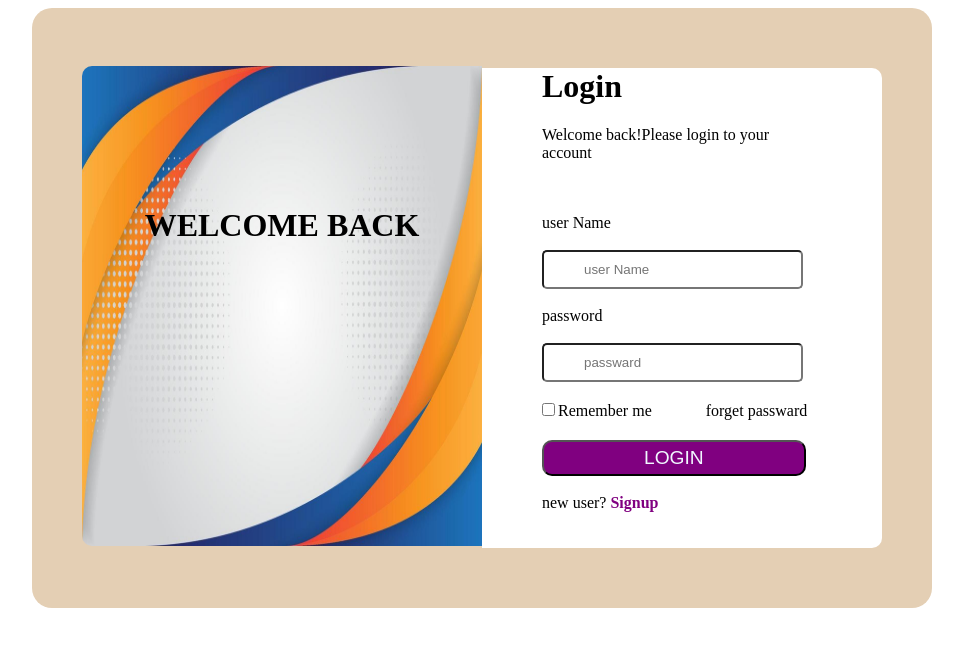
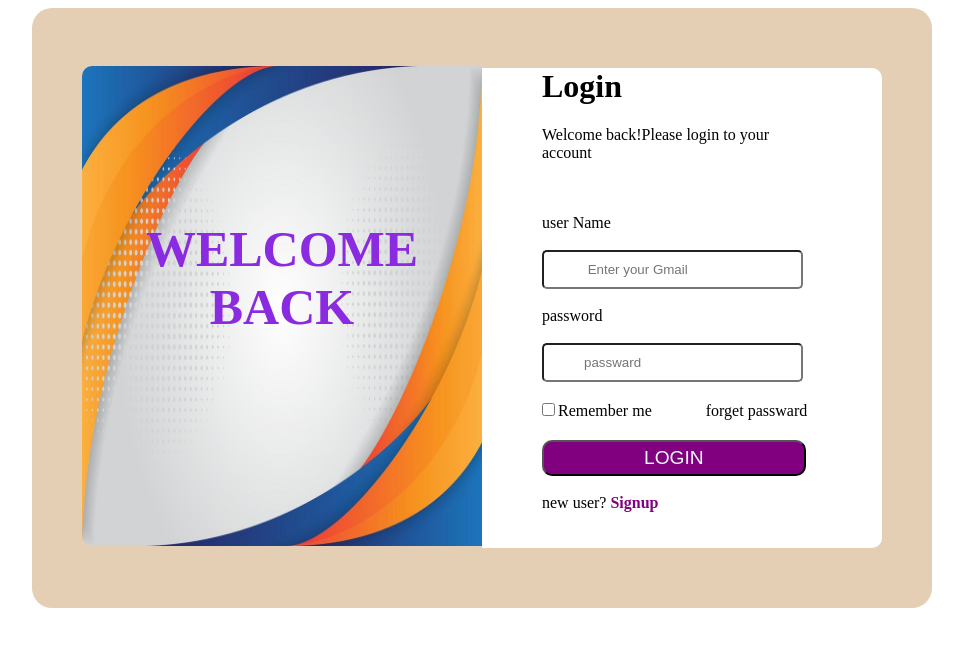
Before and after one commit to osamakhan18/task-03-html-css, a plain HTML site: page index.html in a window 1280 px wide. Shown: the whole page, without its empty margins (158-1121 px from the left). Drawn offline with Linux system fonts and the light colour scheme.

Commit message:
add the new text

```diff
--- a/index.html
+++ b/index.html
@@ -11,7 +11,7 @@
         <div id="pic" style="position: relative;" >
             <img src="./bg02.jpg" style="width: 400px;height: 480px; border-top-left-radius: 10px;
             border-bottom-left-radius: 10px;" >
-            <h1 style="position: absolute; top: 120px;text-align: center;width: 100%;">WELCOME BACK</h1>
+            <h1 style="position: absolute; top: 120px;text-align: center;width: 100%;font-size: 50px;color: blueviolet;">WELCOME BACK</h1>
 
         </div>
 
@@ -23,7 +23,7 @@
 
 
                <label class="side" >user Name</label> <br> <br>
-                <input type="text" class="side" placeholder="user Name"> <br><br>
+                <input type="text" class="side" placeholder=" Enter your Gmail"> <br><br>
 
                 <label class="side" >password</label><br><br>
                 <input type="password" class="side" placeholder="passward"> <br><br>
```
